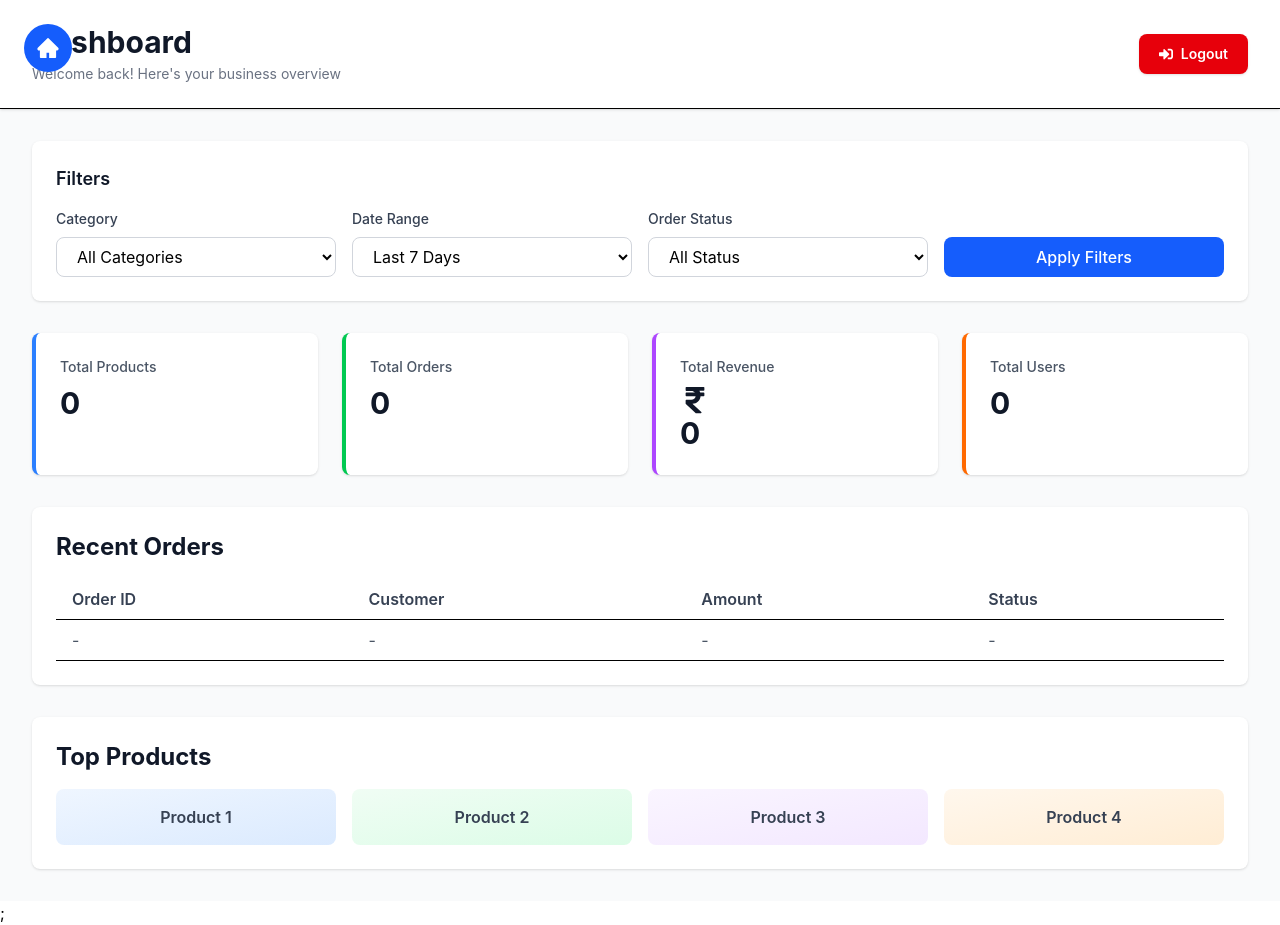
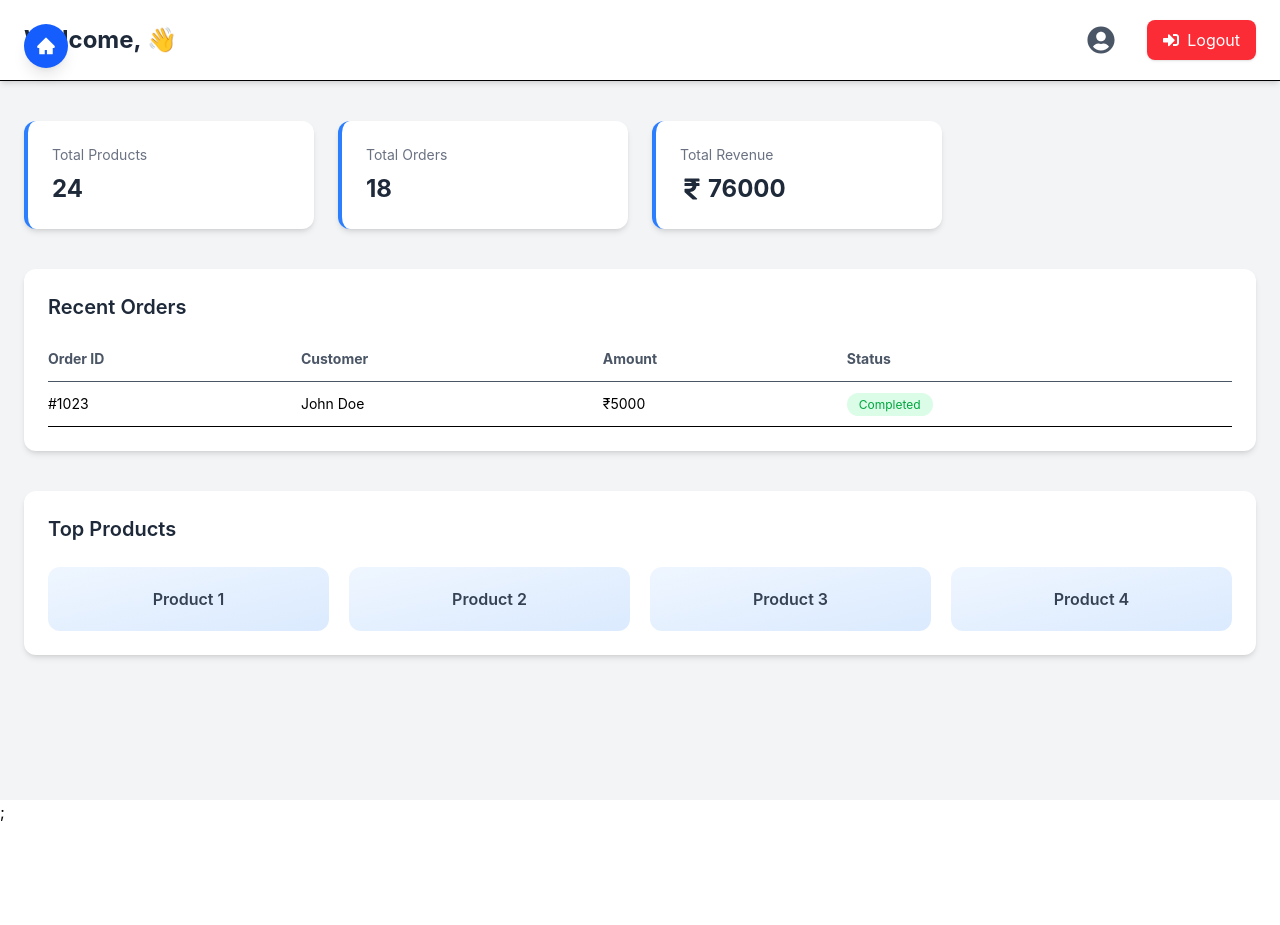
Before and after one commit to MoinudeenTak/Ecommerce1, a React (Vite) app: page /dashboard in a window 1280 px wide. After the commit the page ends 824 px from the top, so only its background shows below. Built offline with nearby package versions, Linux system fonts and the light colour scheme; sample sign-in values are in the browser's storage.

Commit message:
show login users on every page

```diff
--- a/src/Components/Pages/Dashboard.jsx
+++ b/src/Components/Pages/Dashboard.jsx
@@ -1,237 +1,172 @@
-import { useState, useEffect } from "react";
+import { useEffect, useState } from "react";
 import { Link, useNavigate } from "react-router-dom";
 import { AiFillHome } from "react-icons/ai";
-import { FaRupeeSign } from "react-icons/fa";
+import { FaRupeeSign, FaSignInAlt, FaUserCircle } from "react-icons/fa";
 import { useCart } from "../Store/ContextApi";
-import { FaSignInAlt } from "react-icons/fa";
-import useAutoLogout from "./Logout";
+
 const Dashboard = () => {
-  const { logout, isAuthenticated } = useCart();
-// useAutoLogout(logout, 1 * 90 * 100); // 1 minute timeout for demo
+  const { logout, isAuthenticated, currentUser } = useCart();
   const navigate = useNavigate();
+
+  // ✅ Redirect if not authenticated
   useEffect(() => {
     if (!isAuthenticated) {
       navigate("/", { replace: true });
     }
   }, [isAuthenticated, navigate]);
+
+  // Stats (can fetch from backend later)
   const [stats] = useState({
-    totalProducts: 0,
-    totalOrders: 0,
-    totalRevenue: 0,
-    totalUsers: 0,
+    totalProducts: 24,
+    totalOrders: 18,
+    totalRevenue: 76000,
+    totalUsers: 12,
   });
 
-  const [filters, setFilters] = useState({
-    category: "all",
-    dateRange: "7days",
-    status: "all",
-  });
-
-  const handleFilterChange = (filterName, value) => {
-    setFilters((prev) => ({
-      ...prev,
-      [filterName]: value,
-    }));
-  };
-
+  // Logout handler
   const handleLogout = () => {
     logout();
     navigate("/", { replace: true });
   };
+
   return (
-    <div className="min-h-screen bg-gray-50">
+    <div className="min-h-screen bg-gray-100">
+
       {/* Home Button */}
       <Link
         to="/"
-        className="fixed top-6 left-6 text-white bg-blue-600 hover:bg-blue-700 p-3 rounded-full transition duration-200 z-10"
-        title="Go Home"
+        className="fixed top-6 left-6 text-white bg-blue-600 hover:bg-blue-700 p-3 rounded-full shadow-lg transition z-10"
       >
-        <AiFillHome size={24} />
+        <AiFillHome size={20} />
       </Link>
 
-      {/* Header */}
-      <div className="bg-white shadow-sm border-b">
-        <div className="max-w-7xl mx-auto px-8 py-6 flex items-center justify-between">
-          {/* Left Side - Title */}
+      {/* Safe rendering: show loading until currentUser is ready */}
+      {!currentUser ? (
+        <div className="flex items-center justify-center min-h-screen text-gray-600 text-lg">
+          Loading user data...
+        </div>
+      ) : (
+        <>
+          {/* HEADER */}
+          <div className="bg-white shadow-md border-b">
+            <div className="max-w-7xl mx-auto px-6 py-5 flex items-center justify-between">
+
+              {/* Left: User info */}
               <div>
-            <h1 className="text-3xl font-bold text-gray-900">Dashboard</h1>
-            <p className="text-gray-500 mt-1 text-sm">
-              Welcome back! Here's your business overview
-            </p>
+                <h1 className="text-2xl font-bold text-gray-800">
+                  Welcome, {currentUser.name} 👋
+                </h1>
+                <p className="text-gray-500 text-sm">{currentUser.email}</p>
               </div>
 
-          {/* Right Side - Logout */}
+              {/* Right: Role + logout */}
+              <div className="flex items-center gap-6">
+                <div className="flex items-center gap-2 text-gray-600">
+                  <FaUserCircle size={28} />
+                  <span className="text-sm font-medium capitalize">
+                    {currentUser.role}
+                  </span>
+                </div>
 
                 <button
                   onClick={handleLogout}
-            className="flex items-center gap-2 bg-red-600 text-white px-5 py-2.5 rounded-lg hover:bg-red-700 transition duration-200 text-sm font-semibold shadow-sm"
+                  className="flex items-center gap-2 bg-red-500 text-white px-4 py-2 rounded-lg hover:bg-red-600 transition shadow"
                 >
                   <FaSignInAlt />
                   Logout
                 </button>
               </div>
             </div>
-
-      {/* Main Content */}
-      <div className="max-w-7xl mx-auto px-8 py-8">
-        {/* Filter Section */}
-        <div className="bg-white rounded-lg shadow p-6 mb-8">
-          <h2 className="text-lg font-semibold text-gray-900 mb-4">Filters</h2>
-          <div className="grid grid-cols-1 md:grid-cols-3 lg:grid-cols-4 gap-4">
-            <div>
-              <label className="block text-sm font-medium text-gray-700 mb-2">
-                Category
-              </label>
-              <select
-                value={filters.category}
-                onChange={(e) => handleFilterChange("category", e.target.value)}
-                className="w-full px-4 py-2 border border-gray-300 rounded-lg focus:ring-2 focus:ring-blue-500 focus:border-transparent"
-              >
-                <option value="all">All Categories</option>
-                <option value="electronics">Electronics</option>
-                <option value="clothing">Clothing</option>
-                <option value="home">Home & Garden</option>
-                <option value="sports">Sports</option>
-              </select>
           </div>
 
-            <div>
-              <label className="block text-sm font-medium text-gray-700 mb-2">
-                Date Range
-              </label>
-              <select
-                value={filters.dateRange}
-                onChange={(e) =>
-                  handleFilterChange("dateRange", e.target.value)
+          {/* MAIN CONTENT */}
+          <div className="max-w-7xl mx-auto px-6 py-10">
+
+            {/* STATS */}
+            <div className="grid grid-cols-1 sm:grid-cols-2 lg:grid-cols-4 gap-6 mb-10">
+              <StatCard title="Total Products" value={stats.totalProducts} />
+              <StatCard title="Total Orders" value={stats.totalOrders} />
+              <StatCard
+                title="Total Revenue"
+                value={
+                  <span className="flex items-center gap-1">
+                    <FaRupeeSign /> {stats.totalRevenue}
+                  </span>
                 }
-                className="w-full px-4 py-2 border border-gray-300 rounded-lg focus:ring-2 focus:ring-blue-500 focus:border-transparent"
-              >
-                <option value="7days">Last 7 Days</option>
-                <option value="30days">Last 30 Days</option>
-                <option value="90days">Last 90 Days</option>
-                <option value="1year">Last Year</option>
-              </select>
+              />
+
+              {/* Admin-only */}
+              {currentUser.role === "admin" && (
+                <StatCard title="Total Users" value={stats.totalUsers} />
+              )}
             </div>
 
-            <div>
-              <label className="block text-sm font-medium text-gray-700 mb-2">
-                Order Status
-              </label>
-              <select
-                value={filters.status}
-                onChange={(e) => handleFilterChange("status", e.target.value)}
-                className="w-full px-4 py-2 border border-gray-300 rounded-lg focus:ring-2 focus:ring-blue-500 focus:border-transparent"
-              >
-                <option value="all">All Status</option>
-                <option value="pending">Pending</option>
-                <option value="completed">Completed</option>
-                <option value="cancelled">Cancelled</option>
-              </select>
-            </div>
-
-            <div className="flex items-end">
-              <button className="w-full px-4 py-2 bg-blue-600 text-white rounded-lg hover:bg-blue-700 transition font-medium">
-                Apply Filters
-              </button>
-            </div>
-          </div>
-        </div>
-
-        {/* Stats Grid */}
-        <div className="grid grid-cols-1 md:grid-cols-2 lg:grid-cols-4 gap-6 mb-8">
-          <div className="bg-white rounded-lg shadow p-6 hover:shadow-lg transition border-l-4 border-blue-500">
-            <h3 className="text-gray-600 text-sm font-medium mb-2">
-              Total Products
-            </h3>
-            <p className="text-3xl font-bold text-gray-900">
-              {stats.totalProducts}
-            </p>
-          </div>
-          <div className="bg-white rounded-lg shadow p-6 hover:shadow-lg transition border-l-4 border-green-500">
-            <h3 className="text-gray-600 text-sm font-medium mb-2">
-              Total Orders
-            </h3>
-            <p className="text-3xl font-bold text-gray-900">
-              {stats.totalOrders}
-            </p>
-          </div>
-          <div className="bg-white rounded-lg shadow p-6 hover:shadow-lg transition border-l-4 border-purple-500">
-            <h3 className="text-gray-600 text-sm font-medium mb-2">
-              Total Revenue
-            </h3>
-            <p className="text-3xl font-bold text-gray-900">
-              <FaRupeeSign />
-              {stats.totalRevenue}
-            </p>
-          </div>
-          <div className="bg-white rounded-lg shadow p-6 hover:shadow-lg transition border-l-4 border-orange-500">
-            <h3 className="text-gray-600 text-sm font-medium mb-2">
-              Total Users
-            </h3>
-            <p className="text-3xl font-bold text-gray-900">
-              {stats.totalUsers}
-            </p>
-          </div>
-        </div>
-
-        {/* Recent Orders */}
-        <div className="bg-white rounded-lg shadow p-6 mb-8">
-          <h2 className="text-2xl font-bold text-gray-900 mb-4">
+            {/* RECENT ORDERS */}
+            <div className="bg-white rounded-xl shadow-md p-6 mb-10">
+              <h2 className="text-xl font-semibold text-gray-800 mb-4">
                 Recent Orders
               </h2>
+
               <div className="overflow-x-auto">
-            <table className="w-full">
+                <table className="w-full text-sm">
                   <thead>
-                <tr className="border-b">
-                  <th className="text-left py-2 px-4 font-semibold text-gray-700">
-                    Order ID
-                  </th>
-                  <th className="text-left py-2 px-4 font-semibold text-gray-700">
-                    Customer
-                  </th>
-                  <th className="text-left py-2 px-4 font-semibold text-gray-700">
-                    Amount
-                  </th>
-                  <th className="text-left py-2 px-4 font-semibold text-gray-700">
-                    Status
-                  </th>
+                    <tr className="border-b text-gray-600">
+                      <th className="text-left py-3">Order ID</th>
+                      <th className="text-left py-3">Customer</th>
+                      <th className="text-left py-3">Amount</th>
+                      <th className="text-left py-3">Status</th>
                     </tr>
                   </thead>
+
                   <tbody>
                     <tr className="border-b hover:bg-gray-50">
-                  <td className="py-2 px-4 text-gray-600">-</td>
-                  <td className="py-2 px-4 text-gray-600">-</td>
-                  <td className="py-2 px-4 text-gray-600">-</td>
-                  <td className="py-2 px-4 text-gray-600">-</td>
+                      <td className="py-3">#1023</td>
+                      <td>John Doe</td>
+                      <td>₹5000</td>
+                      <td>
+                        <span className="bg-green-100 text-green-600 px-3 py-1 rounded-full text-xs">
+                          Completed
+                        </span>
+                      </td>
                     </tr>
                   </tbody>
                 </table>
               </div>
             </div>
 
-        {/* Top Products */}
-        <div className="bg-white rounded-lg shadow p-6">
-          <h2 className="text-2xl font-bold text-gray-900 mb-4">
+            {/* TOP PRODUCTS */}
+            <div className="bg-white rounded-xl shadow-md p-6">
+              <h2 className="text-xl font-semibold text-gray-800 mb-6">
                 Top Products
               </h2>
-          <div className="grid grid-cols-1 md:grid-cols-2 lg:grid-cols-4 gap-4">
-            <div className="bg-linear-to-br from-blue-50 to-blue-100 rounded-lg p-4 text-center font-semibold text-gray-700 hover:shadow-md transition">
-              Product 1
-            </div>
-            <div className="bg-linear-to-br from-green-50 to-green-100 rounded-lg p-4 text-center font-semibold text-gray-700 hover:shadow-md transition">
-              Product 2
-            </div>
-            <div className="bg-linear-to-br from-purple-50 to-purple-100 rounded-lg p-4 text-center font-semibold text-gray-700 hover:shadow-md transition">
-              Product 3
-            </div>
-            <div className="bg-linear-to-br from-orange-50 to-orange-100 rounded-lg p-4 text-center font-semibold text-gray-700 hover:shadow-md transition">
-              Product 4
+
+              <div className="grid grid-cols-1 sm:grid-cols-2 lg:grid-cols-4 gap-5">
+                <ProductCard name="Product 1" />
+                <ProductCard name="Product 2" />
+                <ProductCard name="Product 3" />
+                <ProductCard name="Product 4" />
               </div>
             </div>
           </div>
-      </div>
+        </>
+      )}
     </div>
   );
 };
 
+// Stat Card Component
+const StatCard = ({ title, value }) => (
+  <div className="bg-white rounded-xl shadow-md p-6 hover:shadow-xl transition duration-300 border-l-4 border-blue-500">
+    <h3 className="text-gray-500 text-sm mb-2">{title}</h3>
+    <p className="text-2xl font-bold text-gray-800">{value}</p>
+  </div>
+);
+
+// Product Card Component
+const ProductCard = ({ name }) => (
+  <div className="bg-linear-to-br from-blue-50 to-blue-100 rounded-xl p-5 text-center font-semibold text-gray-700 hover:shadow-lg transition">
+    {name}
+  </div>
+);
+
 export default Dashboard;
--- a/src/Components/Pages/Home.jsx
+++ b/src/Components/Pages/Home.jsx
@@ -8,14 +8,17 @@ import {
 } from "react-icons/fa";
 import Products from "./Products";
 const Home = () => {
-  const { cartItems, logout, isAuthenticated,} = useCart();
+  const { cartItems, logout, isAuthenticated, currentUser } = useCart();
 
   return (
     <>
       <header className="bg-white shadow-md sticky top-0 z-50">
         <div className="max-w-7xl mx-auto px-4 py-3">
           <div className="flex items-center justify-between gap-4 mb-3">
-           <Link to='/'> <h1 className="text-2xl font-bold text-blue-600">EcommercePro</h1></Link>
+            <Link to="/">
+              {" "}
+              <h1 className="text-2xl font-bold text-blue-600">EcommercePro</h1>
+            </Link>
             <div className="flex-1 max-w-md">
               <div className="flex items-center bg-gray-100 rounded-full px-4 py-2">
                 <input
@@ -28,7 +31,15 @@ const Home = () => {
                 </button>
               </div>
             </div>
-
+            {/* USER INFO */}
+            {isAuthenticated && currentUser && (
+              <div className="text-right">
+                <h1 className="text-lg font-semibold text-gray-800">
+                  Welcome, {currentUser.name} 👋
+                </h1>
+                <p className="text-gray-500 text-xs">{currentUser.email}</p>
+              </div>
+            )}
             <div className="flex items-center gap-4">
               <Link to="/Cart">
                 <button className="relative text-gray-700 hover:text-blue-600 text-xl">
@@ -58,9 +69,7 @@ const Home = () => {
 
                 <>
                   <Link to="/LoginForm">
-                    <button
-                      className="flex items-center gap-2 bg-blue-600 text-white px-4 py-2 rounded hover:bg-blue-700 text-sm font-semibold"
-                    >
+                    <button className="flex items-center gap-2 bg-blue-600 text-white px-4 py-2 rounded hover:bg-blue-700 text-sm font-semibold">
                       <FaSignInAlt /> Login
                     </button>
                   </Link>
--- a/src/Components/Pages/LoginForm.jsx
+++ b/src/Components/Pages/LoginForm.jsx
@@ -36,7 +36,7 @@ const LoginForm = () => {
     // create fake token (in real app comes from backend)
     const fakeToken = "my-secure-token";
 
-    login(fakeToken); // 🔥 THIS updates isAuthenticated
+    login(fakeToken, user); // 🔥 THIS updates isAuthenticated
 
     localStorage.setItem("loggedInUser", JSON.stringify(user));
 
--- a/src/Components/Store/ContextApi.jsx
+++ b/src/Components/Store/ContextApi.jsx
@@ -1,11 +1,12 @@
 import { createContext, useContext, useReducer, useEffect } from "react";
-
+import { toast } from "react-toastify";
 const CartContext = createContext();
 
 const initialState = {
   cartItems: JSON.parse(localStorage.getItem("cart")) || [],
   // isAuthenticated: !!localStorage.getItem("token"), same line below
   isAuthenticated: localStorage.getItem("token") ? true : false,
+  currentUser: JSON.parse(localStorage.getItem("loggedInUser")) || null,
 };
 
 function cartReducer(state, action) {
@@ -38,10 +39,10 @@ function cartReducer(state, action) {
       };
 
     case "LOGIN":
-      return { ...state, isAuthenticated: true };
+      return { ...state, isAuthenticated: true, currentUser: action.payload };
 
     case "LOGOUT":
-      return { ...state, isAuthenticated: false };
+      return { ...state, isAuthenticated: false, currentUser: null };
 
     default:
       return state;
@@ -51,20 +52,23 @@ function cartReducer(state, action) {
 export function CartProvider({ children }) {
   const [state, dispatch] = useReducer(cartReducer, initialState);
 
-  const login = (token) => {
+  // ✅ UPDATED LOGIN FUNCTION
+  const login = (token, userData) => {
     localStorage.setItem("token", token);
-    dispatch({ type: "LOGIN" });
+    localStorage.setItem("loggedInUser", JSON.stringify(userData));
+
+    dispatch({
+      type: "LOGIN",
+      payload: userData, // 🔥 send user to reducer
+    });
   };
-
-  const logout = (reason = "manual") => {
+  const logout = () => {
     localStorage.removeItem("token");
     localStorage.removeItem("loggedInUser");
-    // // 🔥 for multi-tab sync
-    // localStorage.setItem("logout", Date.now());
+    // 🔥 for multi-tab sync
+    localStorage.setItem("logout", Date.now());
     dispatch({ type: "LOGOUT" });
-     if (reason === "auto") {
-    toast.error("Session expired. Please login again.");
-  }
+    toast.error("Please login again.");
   };
 
   useEffect(() => {
@@ -75,7 +79,9 @@ export function CartProvider({ children }) {
     const syncAuth = (event) => {
       if (event.key === "token") {
         if (event.newValue) {
-          dispatch({ type: "LOGIN" });
+           const user = JSON.parse(localStorage.getItem("loggedInUser"));
+          dispatch({ type: "LOGIN", payload: user });
+
         } else {
           dispatch({ type: "LOGOUT" });
         }
@@ -95,6 +101,7 @@ export function CartProvider({ children }) {
     isAuthenticated: state.isAuthenticated,
     login,
     logout,
+    currentUser: state.currentUser,
   };
 
   return (
```
Also changed, not shown: src/Components/Pages/Logout.jsx (+27 -28 lines). Lines whose indentation alone changed are shown as unchanged.
